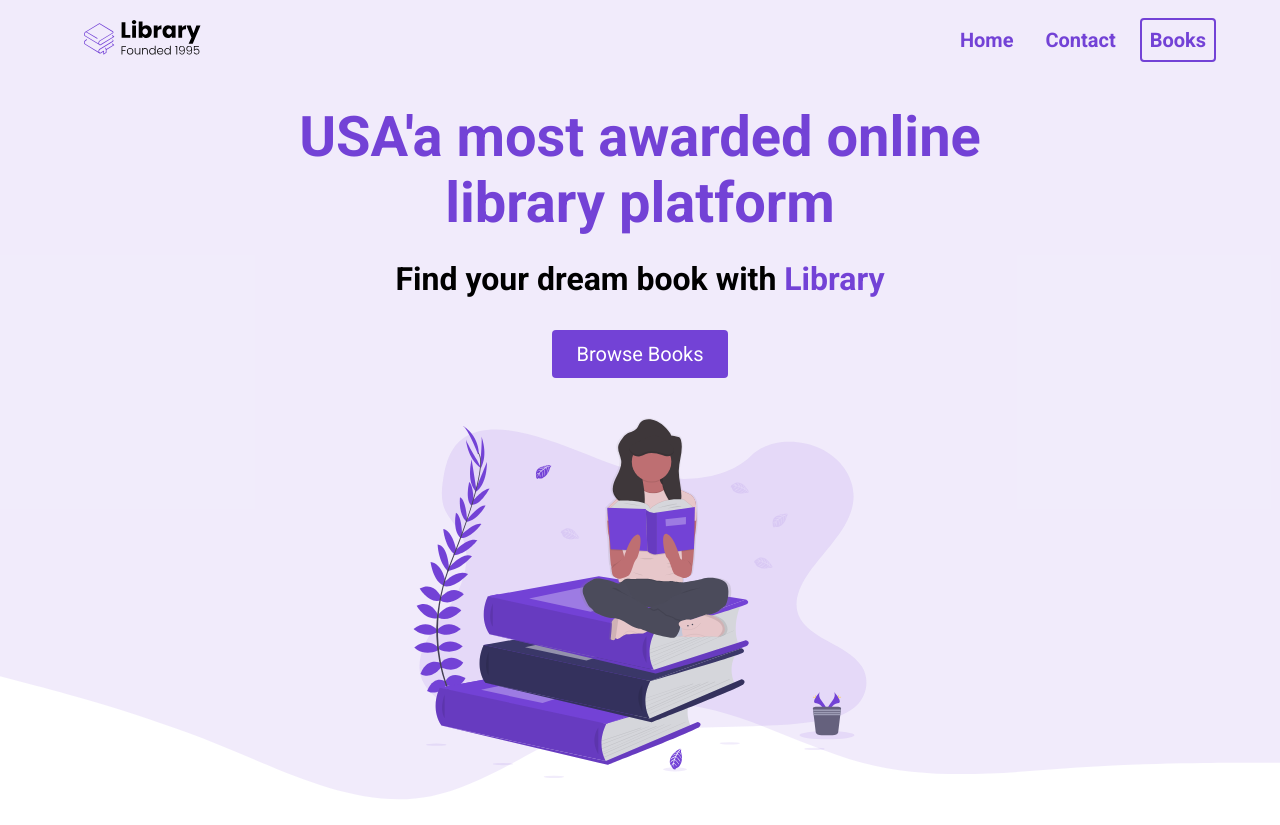
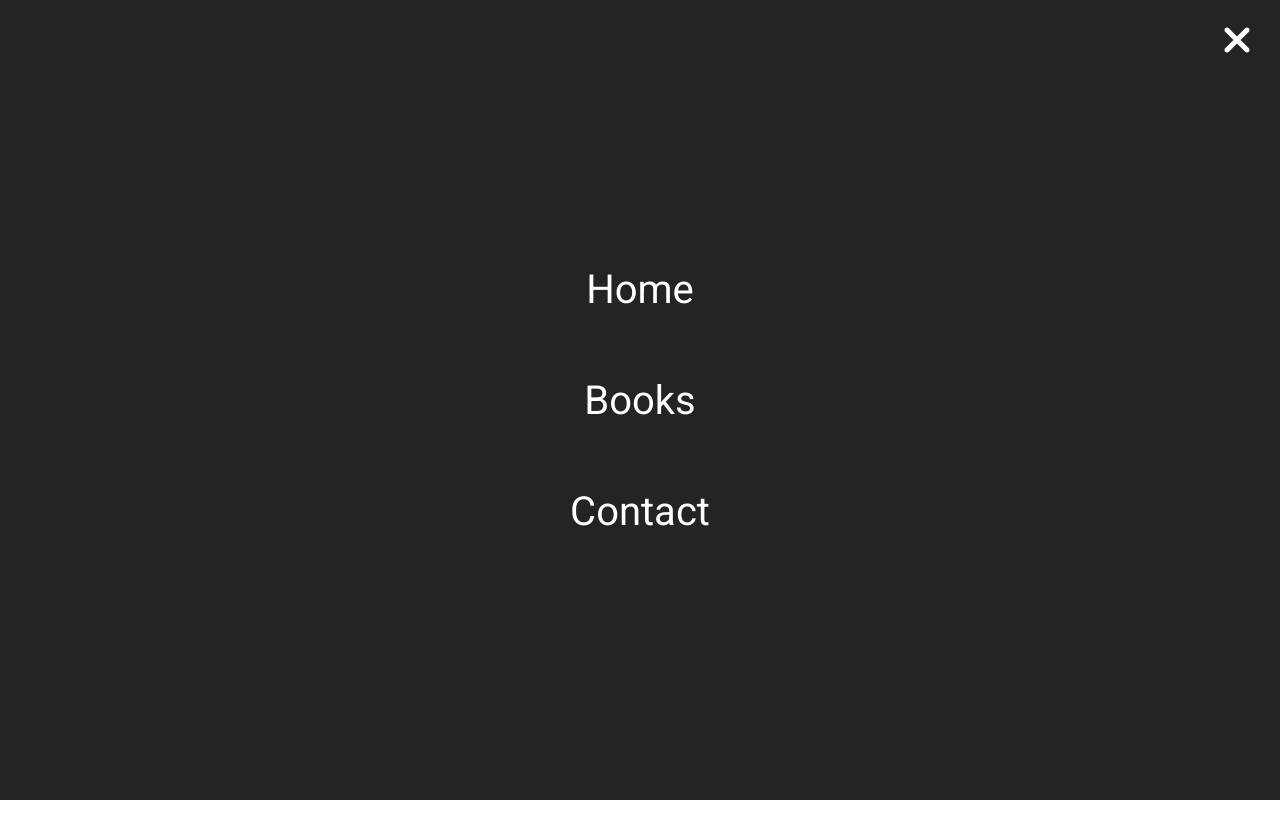
Before and after one commit to jbouch11/E-Commerce-Project, a plain HTML site: page index.html in a window 1280 px wide. Shown: the top 825 px of the page. Drawn offline with Linux system fonts and the light colour scheme.

Commit message:
Burger Menu added and styled

```diff
--- a/index.html
+++ b/index.html
@@ -17,6 +17,25 @@
             <li><a href="#" class="nav__link">Home</a></li>
             <li><a href="#" class="nav__link">Contact</a></li>
             <li><a href="#" class="nav__link nav__link--primary">Books</a></li>
+          </ul>
+        </div>
+        <button class="btn__menu">
+          <i class="fas fa-bars"></i>
+        </button>
+        <div class="menu__backdrop">
+          <button class="btn__menu btn__menu--close">
+            <i class="fas fa-times"></i>
+          </button>
+          <ul class="menu__links">
+            <li class="menu__list">
+              <a href="#" class="menu__link">Home</a>
+            </li>
+            <li class="menu__list">
+              <a href="#features" class="menu__link">Books</a>
+            </li>
+            <li class="menu__list">
+              <a class="menu__link no-cursor">Contact</a>
+            </li>
           </ul>
         </div>
       </nav>
@@ -326,14 +345,31 @@
         <div class="container">
           <div class="row row__column">
             <h2>Explore more <span class="purple">Books</span></h2>
-            <button class="btn">Browse Books</button>
+            <a href="#features">
+              <button class="btn">Browse Books</button>
+            </a>
           </div>
         </div>
       </section>
     </main>
 
     <footer>
-
+      <div class="container">
+        <div class="row row__column">
+          <a href="#">
+            <figure class="footer__logo">
+              <img src="./assets/Library.svg" class="footer__logo--img" alt="">
+            </figure>
+          </a>
+          <div class="footer__list">
+            <a href="" class="footer__link">Home</a>
+            <a href="" class="footer__link no-cursor">About</a>
+            <a href="" class="footer__link">Books</a>
+            <a href="" class="footer__link no-cursor">Contact</a>
+          </div>
+          <div class="footer__copyright">Copyright &copy; 2022 Library</div>
+        </div>
+      </div>
     </footer>
   </body>
 </html>
--- a/styles.css
+++ b/styles.css
@@ -5,6 +5,10 @@
   margin: 0;
   box-sizing: border-box;
   font-family: "Roboto", sans-serif;
+}
+
+html {
+  scroll-behavior: smooth;
 }
 
 body {
@@ -28,8 +32,16 @@ p {
   line-height: 1.5;
 }
 
+a {
+  text-decoration: none;
+}
+
+a:hover {
+  text-decoration: underline;
+}
+
 .purple {
-  color:#7342d6;
+  color: #7342d6;
 }
 
 .nav__container {
@@ -75,6 +87,52 @@ li {
 .nav__link--primary:hover {
   text-decoration: none;
 }
+
+.btn__menu {
+  background-color: transparent;
+  font-size: 40px;
+  text-align: center;
+  border: none;
+  color: #7342d6;
+}
+
+.menu__backdrop {
+  position: absolute;
+  background-color: #242424;
+  top: 0;
+  left: 0;
+  right: 0;
+  bottom: 0;
+  z-index: 100;
+  display: flex;
+  justify-content: center;
+  align-items: center;
+}
+
+.menu__links {
+  display: flex;
+  flex-direction: column;
+  align-items: center;
+}
+
+.menu__list {
+  padding: 32px 0;
+}
+
+.menu__link {
+  font-size: 40px;
+  color: white;
+}
+
+.btn__menu--close {
+  position: absolute;
+  right: 20px;
+  top: 10px;
+  padding: 8px;
+  color: white;
+}
+
+/* Landing page */
 
 #landing {
   background-color: rgba(115, 66, 214, 0.1);
@@ -149,6 +207,10 @@ button:active {
   display: flex;
   flex-direction: column;
   align-items: center;
+}
+
+.no-cursor {
+  cursor: not-allowed;
 }
 
 /* Highlights */
@@ -242,7 +304,7 @@ button:active {
 .book__img {
   max-height: 380px;
   transition: all 300ms ease;
-  cursor: not-allowed
+  cursor: not-allowed;
 }
 
 .book__img--wrapper {
@@ -282,3 +344,31 @@ button:active {
 #explore {
   background-color: rgba(115, 66, 214, 0.1);
 }
+
+/* Footer */
+
+footer {
+  background-color: #242424;
+}
+
+.footer__logo {
+  display: flex;
+}
+
+.footer__logo--img {
+  width: 160px;
+  filter: grayscale(1) invert(1);
+}
+
+.footer__social--link,
+.footer__copyright {
+  color: #fff;
+}
+
+.footer__list {
+  margin: 20px 0 24px 0;
+}
+
+.footer__link {
+  padding: 0 8px;
+}
```
